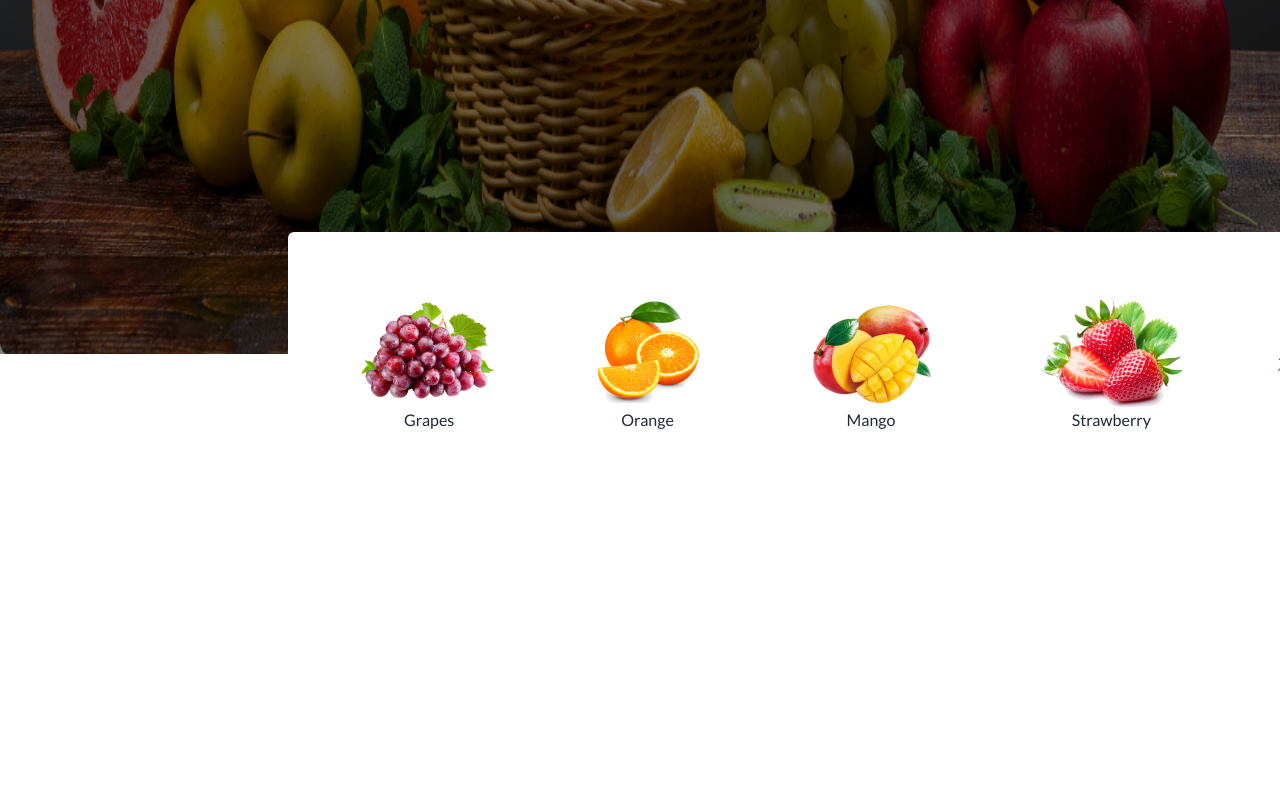
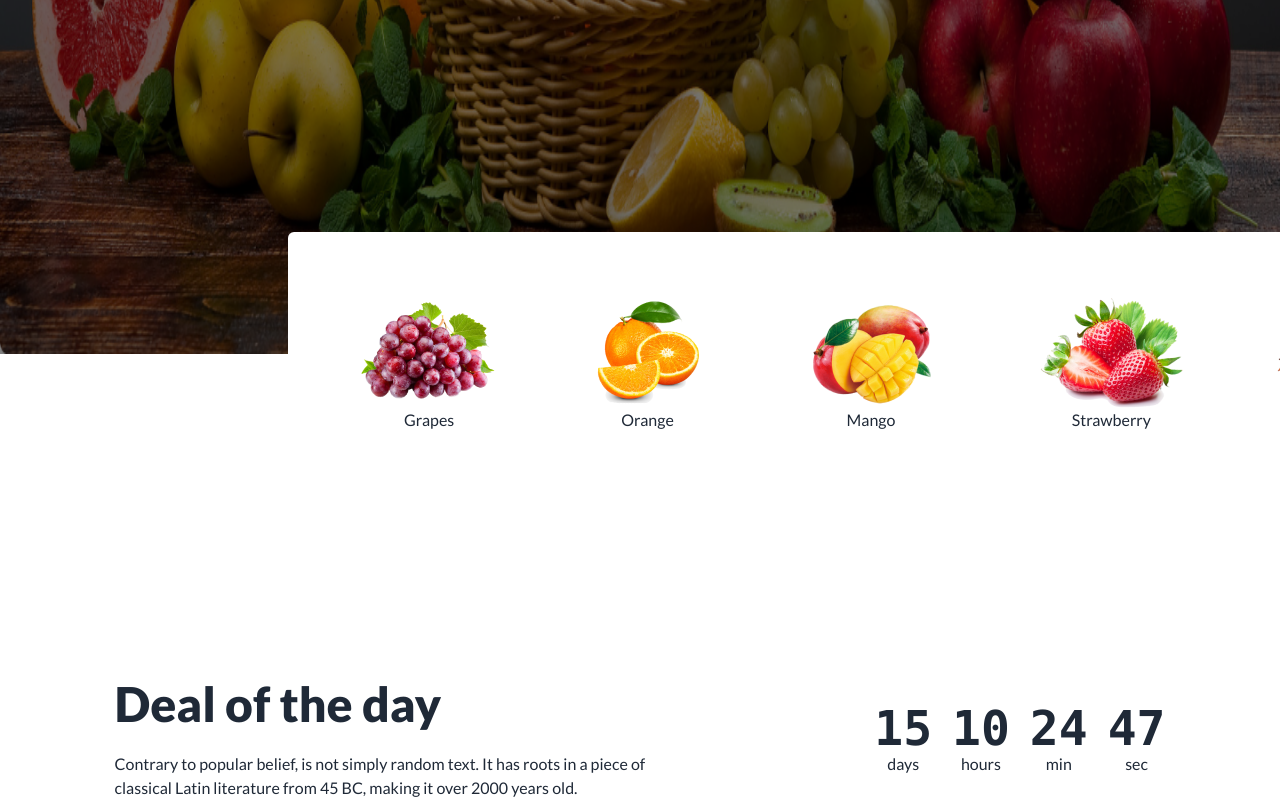
Before and after one commit to afrin100/fruit-brust-website, a plain HTML site: page index.html in a window 1280 px wide. Shown: the part 830-1630 px from the top of the page. Before the commit the page ends 1326 px from the top, so only its background shows below. Drawn offline with nearby package versions, Linux system fonts and the light colour scheme; grey boxes are pictures that could not be loaded; files whose address does not match are found by name.

Commit message:
countown added

```diff
--- a/index.html
+++ b/index.html
@@ -149,29 +149,68 @@
         </section>
         <!-- bonus fruit section -->
         <section>
-            <div class="flex justify-around gap-20 items-center bg-white rounded-md absolute -mt-32 left-72 p-16 w-[1196px] ">
+            <div
+                class="flex justify-around gap-20 items-center bg-white rounded-md absolute -mt-32 left-72 p-16 w-[1196px] ">
                 <div class="text-center">
                     <img src="images/fruit1.png" alt="">
                     <p>Grapes</p>
                 </div>
-                <div  class="text-center">
+                <div class="text-center">
                     <img src="images/fruit2.png" alt="">
                     <p>Orange</p>
                 </div>
-                <div  class="text-center">
+                <div class="text-center">
                     <img src="images/fruit3.png" alt="">
                     <p>Mango</p>
                 </div>
-                <div  class="text-center">
+                <div class="text-center">
                     <img src="images/fruit4.png" alt="">
                     <p>Strawberry</p>
                 </div>
-                <div  class="text-center">
+                <div class="text-center">
                     <img src="images/fruit5.png" alt="">
                     <p>Pomegranate</p>
                 </div>
 
             </div>
+        </section>
+        <!-- Deal of the day section -->
+        <section class="mt-80 ">
+           <div class="flex justify-around items-center">
+            <div>
+                <h3 class="text-5xl font-extrabold">Deal of the day</h3>
+                <p class="mt-6">Contrary to popular belief, is not simply random text. It has roots in a piece of <br>
+                    classical Latin literature from 45 BC, making it over 2000 years old.</p>
+            </div>
+            <!-- countdown -->
+            <div class="grid grid-flow-col gap-5 text-center auto-cols-max">
+                <div class="flex flex-col">
+                  <span class="countdown font-mono text-5xl font-extrabold">
+                    <span style="--value:15;"></span>
+                  </span>
+                  days
+                </div>
+                <div class="flex flex-col">
+                  <span class="countdown font-mono text-5xl font-extrabold">
+                    <span style="--value:10;"></span>
+                  </span>
+                  hours
+                </div>
+                <div class="flex flex-col">
+                  <span class="countdown font-mono text-5xl font-extrabold">
+                    <span style="--value:24;"></span>
+                  </span>
+                  min
+                </div>
+                <div class="flex flex-col">
+                  <span class="countdown font-mono text-5xl font-extrabold">
+                    <span style="--value:47;"></span>
+                  </span>
+                  sec
+                </div>
+              </div>
+           </div>
+           <!-- card section -->
         </section>
     </main>
     <footer>
```
